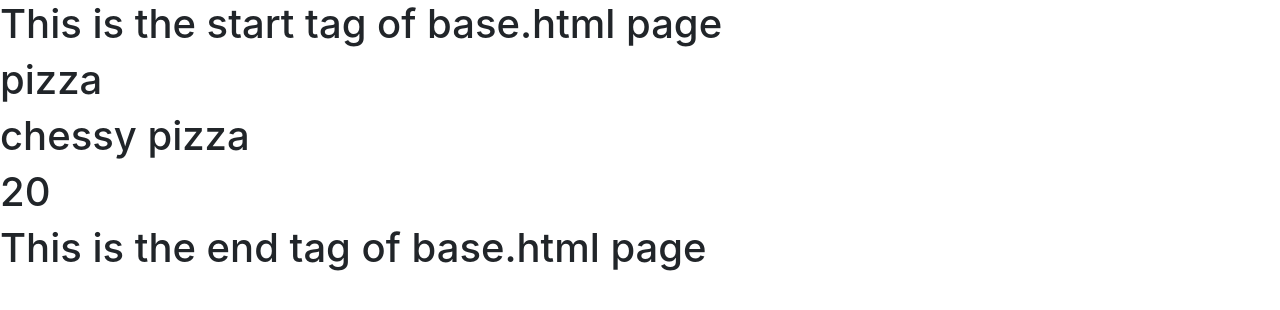
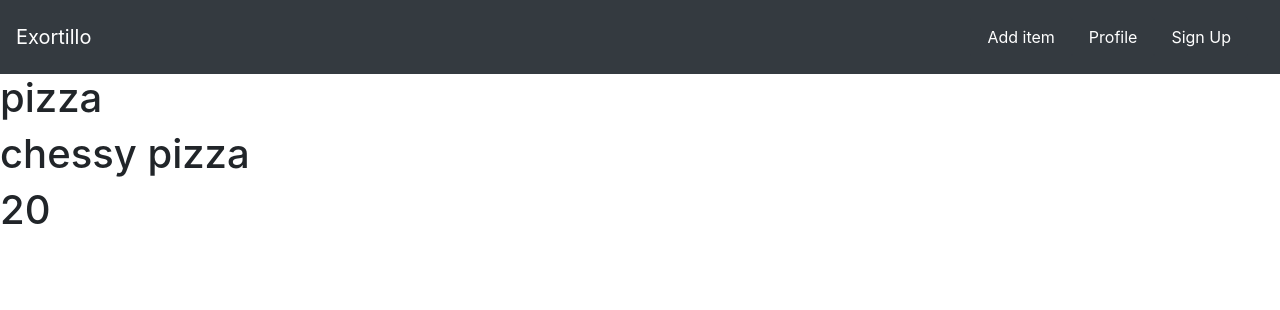
Before and after one commit to sheshmaninigam/Mani_django, a Django app: page /food/detail/1/ in a window 1280 px wide. Shown: the top 310 px of the page. Run offline with Django 4.2, Linux system fonts and the light colour scheme; data comes from the database, SQL or seed files in the repository.

Commit message:
commit:25

```diff
--- a/mysite/food/templates/food/base.html
+++ b/mysite/food/templates/food/base.html
@@ -16,10 +16,26 @@
 </head>
 
 <body>
-    <h1>This is the start tag of base.html page</h1>
+    <nav class="navbar navbar-dark bg-dark">
+        <a href="{% url 'food:index' %}" class="navbar-brand">
+            Exortillo
+        </a>
+        <div class="navbar">
+            <a href="#" class="nav-item nav-link btn btn-dark">
+                Add item
+            </a>
+            <a href="#" class="nav-item nav-link btn btn-dark">
+                Profile
+            </a>
+            <a href="#" class="nav-item nav-link btn btn-dark">
+                Sign Up
+            </a>
+        </div>
+    </nav>
+
     {% block body %}
     {% endblock %}
-    <h1>This is the end tag of base.html page</h1>
+
 </body>
 
 </html>
```
